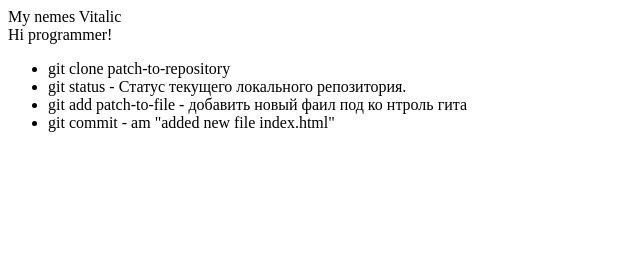
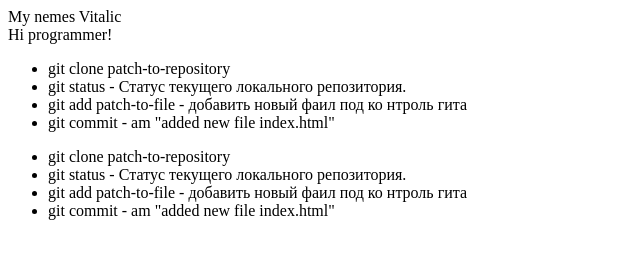
Before and after one commit to vitaliclapenko/git-lesson1, a plain HTML site: page index.html in a window 1280 px wide. Shown: the whole page, without its empty margins (0-640 px from the left). Drawn offline with Linux system fonts and the light colour scheme.

Commit message:
new index.html

```diff
--- a/index.html
+++ b/index.html
@@ -9,8 +9,12 @@
         <li>git clone patch-to-repository</li>
         <li>git status - Cтатус текущего локального репозитория.</li>
         <li>git add patch-to-file - добавить новый фаил под ко нтроль гита</li>
-        <li>git commit - am  "added new file index.html"</li>
+        <li>git commit - am "added new file index.html"</li>
     </ul>
-
-
+    <ul>
+        <li>git clone patch-to-repository</li>
+        <li>git status - Cтатус текущего локального репозитория.</li>
+        <li>git add patch-to-file - добавить новый фаил под ко нтроль гита</li>
+        <li>git commit - am "added new file index.html"</li>
+    </ul>
 </div>
```
